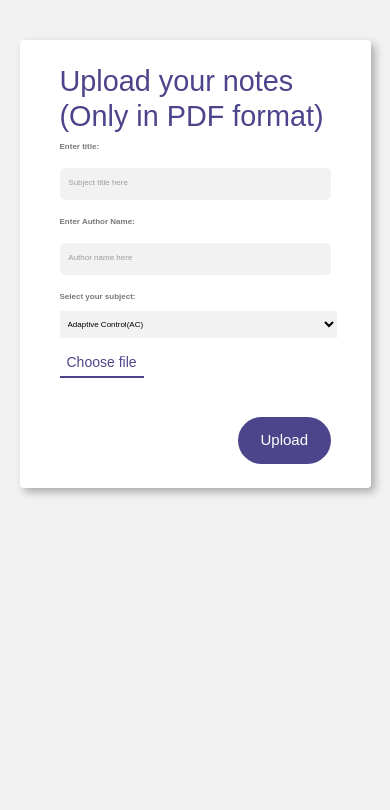
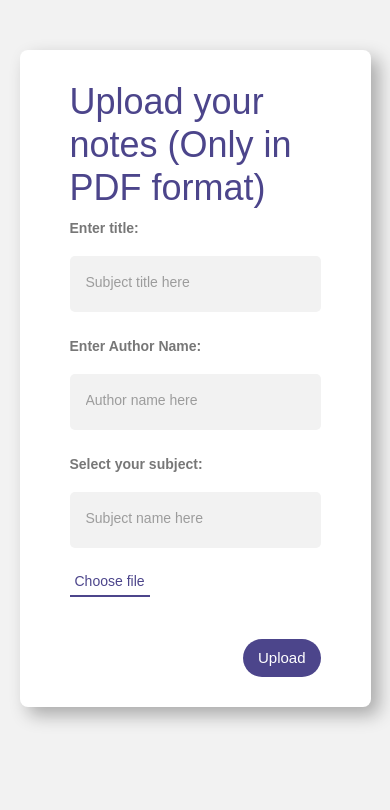
Before and after one commit to EdFlix5/Ed-Flix, a Django app: page /upload in a window 390 px wide. Shown: the part 76-886 px from the top of the page. Before the commit the page ends 572 px from the top, so only its background shows below. Run offline with Django 3.2, Linux system fonts and the light colour scheme; a user stored in the database is signed in; some libraries are stand-ins or nearby versions.

Commit message:
Update responsiveness

```diff
--- a/static/css/upload.css
+++ b/static/css/upload.css
@@ -1,65 +1,88 @@
 body {
-    font-family: "Montserrat", sans-serif;
+  font-family: "Montserrat", sans-serif !important;
   margin: 0;
   padding: 0;
   box-sizing: border-box;
   background-color: #f2f2f2;
 }
 
+/* :root {
+  font-size: 10px;
+} */
+
 h1 {
-    font-size: 3.6em;
+  font-size: 36px;
 }
+
+/* header {
+  background-color: #fff;
+  height: 80px;
+}
+
+header a img {
+  width: 260px;
+} */
 
 .upload-container {
   height: 85vh;
   display: flex;
   justify-content: center;
   align-items: flex-start;
-    margin-top: 5em;
-    font-size: 12px;
+  margin-top: 50px;
+  font-size: 14px !important;
 }
 
 .upload-form {
   background-color: #fff;
-    box-shadow: 0.5em 0.5em 1.1em rgba(0, 0, 0, 0.3);
-    border-radius: 0.5em;
-    padding: 3em 5em;
+  box-shadow: 0.5rem 0.5rem 1.1rem rgba(0, 0, 0, 0.3);
+  border-radius: 0.5rem;
+  padding: 30px 50px;
   width: 35%;
 }
 
 label {
+  font-size: 14px !important;
   font-weight: 600;
   color: #777;
 }
 
 .input-container {
-    margin: 0.5em auto 1.5em auto;
+  margin: 0.5rem auto 1.5rem auto;
 }
 
-input[type=text] {
+.input-text,
+.input-file {
+  display: block;
+  width: 100%;
+  border-radius: 5px;
+  margin: 9px 0 20px 0;
+}
+
+/* input[type="text"] {
   display: block;
   width: 100%;
   border-radius: 5px;
   margin: 0.9em 0 2em 0;
-}
+} */
 
 .input-text {
-    padding: 1.1em;
+  padding: 16px;
   background-color: #f2f2f2;
   border: none;
   color: #777;
   box-sizing: border-box;
-    border-bottom: 0.3em solid transparent;
+  border-bottom: 3px solid transparent;
   transition: all 0.2s ease-in-out;
 }
 
 .input-text:focus {
   outline: none;
-    border-bottom: 0.3em solid #4c458b;
+  border-bottom: 3px solid #4c458b;
 }
 
 ::placeholder {
   color: rgba(119, 119, 119, 0.7);
+  font-size: 14px !important;
 }
 
 .input-file {
@@ -75,42 +98,10 @@ input[type=text] {
   width: 100% !important;
 }
 
-
-/* .btn-group .btn {
-    color: #777;
-    background-color: #f2f2f2;
-    box-sizing: border-box;
-    padding: 1.6em;
-    border-radius: 5px;
-    margin: 0.9em 0 2em 0;
-    outline: none !important;
-    border: none !important;
-} */
-
-.btn-group .btn:focus {
-    outline: none !important;
-}
-
-
-/* .input-container-block-dropdown div {
-  width: 100%;
-  display: flex;
-  align-items: center;
-} */
-
-
-/* .input-container-block-dropdown div label {
-  flex: 0.4;
-}
-
-.input-container-block-dropdown div select {
-  flex: 0.6;
-} */
-
 select {
   outline: none;
   background-color: #f2f2f2;
-    padding: 1em 0.5em;
+  padding: 10px 5px;
   border: none;
   cursor: pointer;
 }
@@ -123,17 +114,17 @@ select:focus {
 
 #file-label {
   font-weight: 400;
-    font-size: 14px;
+  font-size: 14px !important;
   color: #4c458b;
-    padding: 0.2em 0.5em;
-    border-bottom: 0.2em solid #4c458b;
+  padding: 3px 5px;
+  border-bottom: 2px solid #4c458b;
   transition: all 0.3s ease-in-out;
 }
 
 #file-label:hover {
   background-color: #4c458b;
   color: #fff;
-    box-shadow: 0 0.7em 1.5em rgba(0, 0, 0, 0.2);
+  box-shadow: 0 0.7rem 1.5rem rgba(0, 0, 0, 0.2);
 }
 
 #file-container {
@@ -152,11 +143,11 @@ select:focus {
   background-color: #4c458b;
   color: #fff;
   border-radius: 50px;
-    padding: 0.8em 1.5em;
-    margin: 1em 0 0 0;
+  padding: 8px 15px;
+  margin: 10px 0 0 0;
   float: right;
   border: none;
-    font-size: 15px;
+  font-size: 15px !important;
   cursor: pointer;
   transition: all.3s ease-in-out;
 }
@@ -171,7 +162,6 @@ select:focus {
   border: none;
   outline: none;
 }
-
 
 /* .footer {
   background-color: #4c458b;
@@ -190,15 +180,17 @@ select:focus {
   .upload-form {
     width: 60%;
   }
+
   .upload-container {
     height: 120vh;
   }
 }
 
 @media (max-width: 800px) {
-    .upload-container {
-        font-size: 8px;
-    }
+  /* :root {
+    font-size: 10px !important;
+  } */
+
   .upload-form {
     width: 90%;
   }
@@ -208,6 +200,11 @@ select:focus {
   .upload-container {
     height: 90vh;
   }
+
+  .upload-form {
+    width: 90% !important;
+  }
+
   .dropdown-menu {
     /* width: 100vw !important;
     max-height: 500px !important; */
--- a/static/js/upload.js
+++ b/static/js/upload.js
@@ -879,26 +879,28 @@ const filteredSubjectLists = [...new Set(subjectLists)].sort(); // To remove dup
 
 for (let i = 0; i < filteredSubjectLists.length; i++) {
   let option = document.createElement("option");
-    document.querySelector(".selectpicker").appendChild(option);
+  document.querySelector("#selectpicker").appendChild(option);
   let optionList = document.querySelectorAll("option");
   optionList[i].innerHTML = filteredSubjectLists[i];
 }
 
-
-$('.input-file').change(function() {
+$(".input-file").change(function () {
   var x = $(this).val();
   var ax = x.split("\\");
-    $('.file-name').html(ax[ax.length - 1]);
+  $(".file-name").html(ax[ax.length - 1]);
 });
 
-$('.upload-form').on('submit', function(e) {
+$(".upload-form").on("submit", function (e) {
   e.preventDefault();
 
   var formData = new FormData();
-    var ax = $('.input-file').val().split("\\");
-    formData.append("file", $('.input-file').prop('files')[0]);
+  var ax = $(".input-file").val().split("\\");
+  formData.append("file", $(".input-file").prop("files")[0]);
   formData.append("upload_file", true);
-    formData.append("csrfmiddlewaretoken", $('input[name="csrfmiddlewaretoken"]').attr('value'));
+  formData.append(
+    "csrfmiddlewaretoken",
+    $('input[name="csrfmiddlewaretoken"]').attr("value")
+  );
 
   formData.append("title", $("#name").val());
   formData.append("author", $("#author").val());
@@ -906,29 +908,28 @@ $('.upload-form').on('submit', function(e) {
 
   console.log(e);
 
-    $('.btn-submit').html("Uploading...");
-
+  $(".btn-submit").html("Uploading...");
 
   $.ajax({
     type: "POST",
     url: "upload-file",
-        xhr: function() {
+    xhr: function () {
       var myXhr = $.ajaxSettings.xhr();
       if (myXhr.upload) {
-                myXhr.upload.addEventListener('progress', progressHandling, false);
+        myXhr.upload.addEventListener("progress", progressHandling, false);
       }
       return myXhr;
     },
-        success: function(data) {
+    success: function (data) {
       // your callback here
-            $(function() {
+      $(function () {
         $("#dialog-message").dialog({
           modal: true,
-                    buttons: {}
+          buttons: {},
         });
       });
     },
-        error: function(error) {
+    error: function (error) {
       // handle error
     },
     async: true,
@@ -936,19 +937,17 @@ $('.upload-form').on('submit', function(e) {
     cache: false,
     contentType: false,
     processData: false,
-        timeout: 60000
+    timeout: 60000,
+  });
 });
 
-});
-
-
-var progressHandling = function(event) {
+var progressHandling = function (event) {
   var percent = 0;
   var position = event.loaded || event.position;
   var total = event.total;
   var progress_bar_id = "#progress-wrp";
   if (event.lengthComputable) {
-        percent = Math.ceil(position / total * 100);
+    percent = Math.ceil((position / total) * 100);
   }
   // update progressbars classes so it fits your code
   $(progress_bar_id + " .progress-bar").css("width", +percent + "%");
--- a/templates/base.html
+++ b/templates/base.html
@@ -7,7 +7,10 @@
       name="viewport"
       content="width=device-width, initial-scale=1.0, shrink-to-fit=no"
     />
-    <meta name="google-site-verification" content="iqot9s9JdyCmTlDUEF-95O8TamQEueukuFngsFdtwCM" />
+    <meta
+      name="google-site-verification"
+      content="iqot9s9JdyCmTlDUEF-95O8TamQEueukuFngsFdtwCM"
+    />
     <title>{% block title %}Ed-Flix | An E-Learning Hub{% endblock %}</title>
 
     {% comment %}
@@ -62,7 +65,10 @@
       href="https://fonts.googleapis.com/css?family=Lato:100,300,400,700,900"
       rel="stylesheet"
     />
-    <link rel="stylesheet" href="//code.jquery.com/ui/1.12.1/themes/base/jquery-ui.css">
+    <link
+      rel="stylesheet"
+      href="//code.jquery.com/ui/1.12.1/themes/base/jquery-ui.css"
+    />
     <style>
       input:-webkit-autofill,
       input:-webkit-autofill:hover,
--- a/templates/upload.html
+++ b/templates/upload.html
@@ -1,13 +1,6 @@
-{% extends 'base_with_navbar.html' %}
-
-{% load static %}
-
-{% block css-ex %}
-  <link rel="stylesheet" href="{% static 'css/upload.css' %}"/>
-{% endblock css-ex %}
-
-
-{% block content-ex %}
+{% extends 'base_with_navbar.html' %} {% load static %} {% block css-ex %}
+<link rel="stylesheet" href="{% static 'css/upload.css' %}" />
+{% endblock css-ex %} {% block content-ex %}
 
 <div class="upload-container">
   <form action="" method="POST" class="upload-form">
@@ -24,17 +17,6 @@
         autocomplete="off"
       />
     </div>
-        <!-- <div class="input-container">
-          <label for="subject">Enter subject Name:</label>
-          <input
-            id="subject"
-            type="text"
-            placeholder="Subject name here"
-            required
-            class="input-text"
-          />
-        </div> -->
-
     <div class="input-container">
       <label for="author">Enter Author Name:</label>
       <input
@@ -46,111 +28,53 @@
         autocomplete="off"
       />
     </div>
-        <!-- <div class="input-container input-container-inline-dropdown">
-          <div>
-            <label for="subject">Select your stream:</label>
-            <select name="stream" id="stream">
-              <option value="B.Tech">B.Tech</option>
-              <option value="B.Tech">MCA</option>
-              <option value="B.Tech">Diploma</option>
-              <option value="B.Tech">M.Tech</option>
-            </select>
-          </div>
-          <div>
-            <label for="subject">Select your Branch:</label>
-            <select name="branch" id="branch">
-              <option value="B.Tech">CSE</option>
-              <option value="B.Tech">Mechanical</option>
-              <option value="B.Tech">Civil</option>
-              <option value="B.Tech">Electrical</option>
-              <option value="B.Tech">Electronics</option>
-              <option value="B.Tech">Chemical</option>
-              <option value="B.Tech">Metallurgy</option>
-              <option value="B.Tech">Production</option>
-              <option value="B.Tech">Mining</option>
-            </select>
-          </div>
-        </div> -->
     <div class="input-container input-container-block-dropdown">
       <div>
         <label for="subject">Select your subject:</label>
         <div class="row-fluid">
-              <select
-                id="subject"
-                class="selectpicker"
-                data-show-subtext="true"
-                data-live-search="true"
-              >
-                <!-- <option>Operating System</option> -->
-              </select>
-            </div>
-            <!-- <input
-              list="subject-list"
+          <input
+              type="text"
+              list="selectpicker"
+              class="input-text"
               id="subject"
               name="my-subject-list"
               autocomplete="off"
+              placeholder="Subject name here"
+              required
             />
 
-            <datalist id="subject-list">
-              <option value="OS">OS</option>
-              <option value="DBMS">DBMS</option>
-              <option value="DCCN">DCCN</option>
-              <option value="Java">JAVA</option>
-              <option value="FLAT">FLAT</option>
-            </datalist> -->
-
-            <!-- <select name="subject" id="subject">
-              <input type="text" placeholder="Search..." />
-              <option value="OS">OS</option>
-              <option value="DBMS">DBMS</option>
-              <option value="DCCN">DCCN</option>
-              <option value="JAVA">JAVA</option>
-            </select> -->
+            <datalist id="selectpicker" class="selectpicker">
+              <!-- <option value="OS">OS</option> -->
+            </datalist>
       </div>
     </div>
     <div class="input-container" id="file-container">
       <label id="file-label" for="file">Choose file</label>
-          <input type="file" required class="input-file" id="file" accept="application/pdf" />
+      <input
+        type="file"
+        required
+        class="input-file"
+        id="file"
+        accept="application/pdf"
+      />
       <p class="file-name"></p>
     </div>
 
     <button type="submit" class="btn-submit">Upload</button>
-        <br>
+    <br />
+  </form>
+</div>
 
-      </form>
-
-    </div>
-    <!-- <footer class="footer">
-      <div class="row inner">
-        <copy class="copyright col-12 d-flex justify-content-center">
-          ©copyright
-          <script>
-            document.write(new Date().getFullYear());
-          </script>
-          Team Ed-Flix
-        </copy>
-      </div>
-      <p class="text-center">
-        Website designed and developed by
-        <strong
-          ><a href="https://github.com/EdFlix5" style="color: #ffffff"
-            >Team Ed-Flix</a
-          ></strong
-        >
-      </p>
-    </footer> -->
-
-    <div id="dialog-message" title="Upload complete" style="display:none;">
+<div id="dialog-message" title="Upload complete" style="display: none">
   <p>
-        <span class="ui-icon ui-icon-circle-check" style="float:left; margin:0 7px 50px 0;"></span>
+    <span
+      class="ui-icon ui-icon-circle-check"
+      style="float: left; margin: 0 7px 50px 0"
+    ></span>
     Your files have Uploaded successfully into the Ed-Flix Server.
   </p>
 </div>
 
-{% endblock content-ex %}
-
-
-
-{% block js %}
-  <script src="{% static 'js/upload.js' %}" ></script>
+{% endblock content-ex %} {% block js %}
+<script src="{% static 'js/upload.js' %}"></script>
 {% endblock js %}
```
Also changed, not shown: static/css/subjectDetails.css (+30 -2 lines), db.sqlite3, 1 other file. Lines whose indentation alone changed are shown as unchanged.
